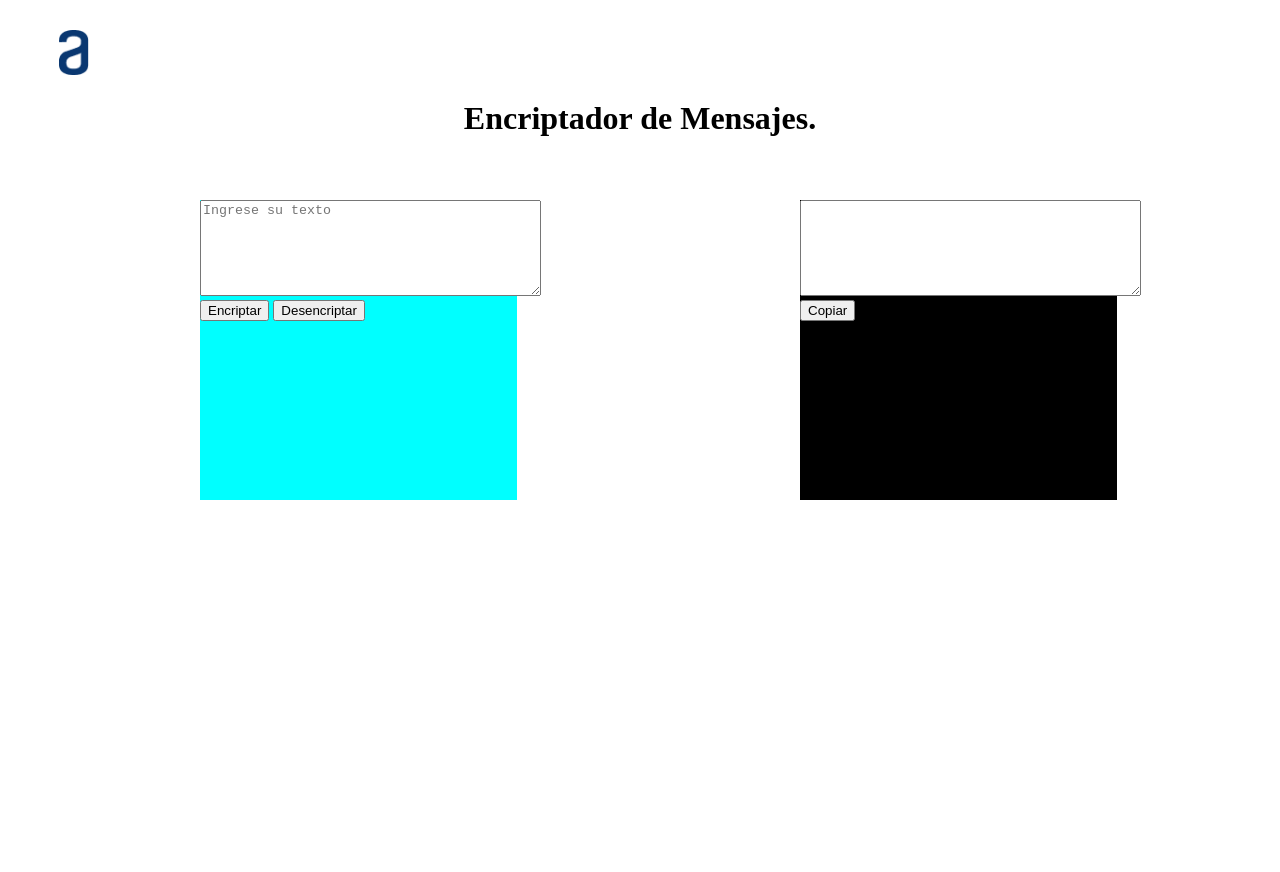
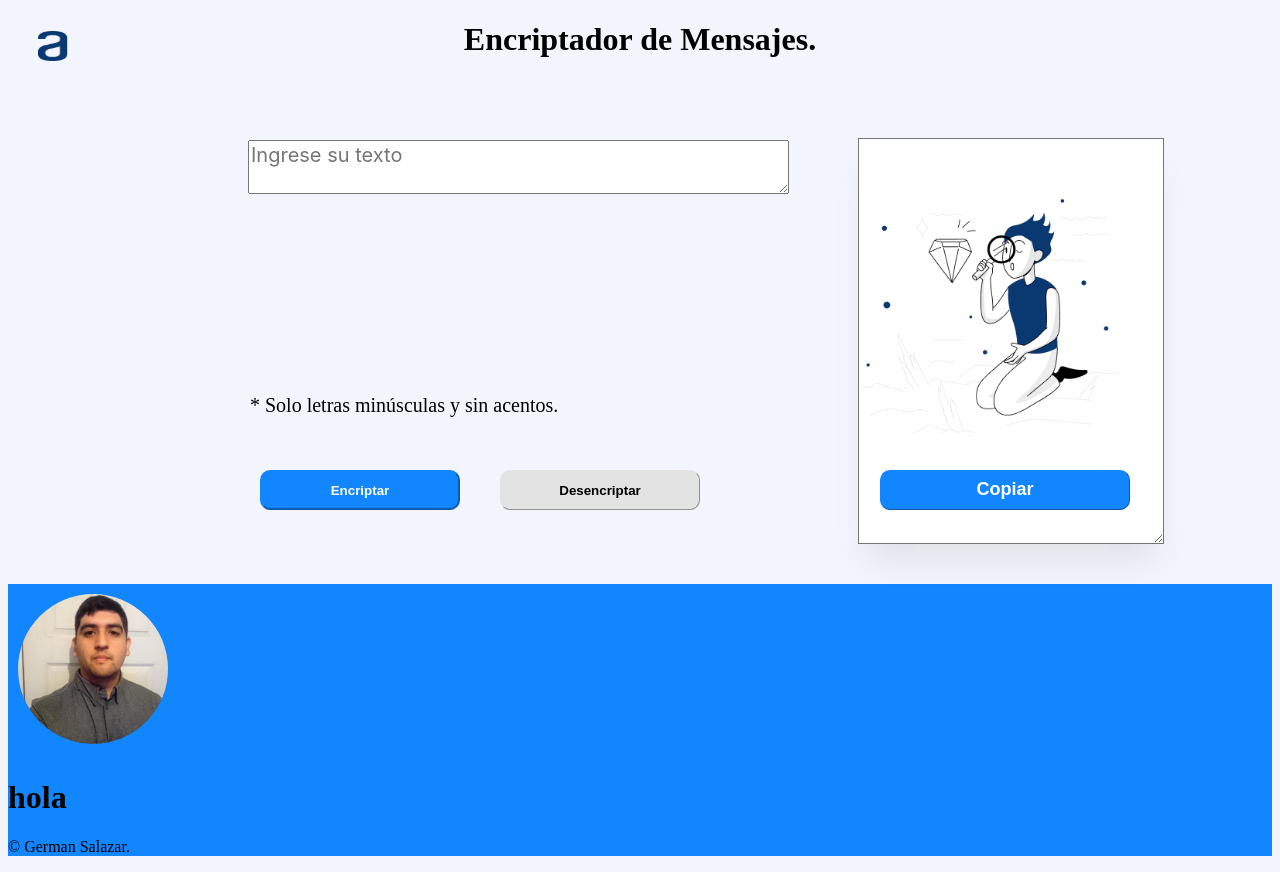
Before and after one commit to yermans01/Encriptador_Challenge, a plain HTML site: page index.html in a window 1280 px wide. Before the commit the page ends 800 px from the top, so only its background shows below. Drawn offline with Linux system fonts and the light colour scheme.

Commit message:
Agrega css final, inicio de footer, agrega imagen para footer

```diff
--- a/index.html
+++ b/index.html
@@ -5,7 +5,6 @@
     <meta http-equiv="X-UA-Compatible" content="IE=edge">
     <meta name="viewport" content="width=device-width, initial-scale=1.0">
     <link rel="stylesheet" href="style.css">
-
     <title>Encriptador</title>
 </head>
 <body>
@@ -15,10 +14,10 @@
             <h1 class="titulo">Encriptador de Mensajes.</h1>
         </header>
     <main>
-    <div class="container">
         <section class="izquierdo">
                 <textarea class="txt-input" id="txt-input" cols="40" rows="6" placeholder="Ingrese su texto"></textarea>
                 <div class="botones">
+                    <label for="info">* Solo letras minúsculas y sin acentos.</label>
                     <button class="encriptar" onclick="encriptar()">Encriptar</button>
                     <button class="desencriptar" onclick="desencriptar()">Desencriptar</button>
                 </div>
@@ -27,11 +26,13 @@
                 <textarea class="mensaje" id="mensaje" cols="40" rows="6" ></textarea>
                 <button class="copiar" onclick="copiar()">Copiar</button>
         </section>
-    </div>
-    </main>
+    </main><br><br>
+    <footer>
+        <img src="imagenes/rostro.jpg" class="imgcara" alt="Rostro para presentación">
+        <h1>hola</h1>
+        <p>&copy German Salazar.</p>
+    </footer>
+
     <script src="script.js"></script>
 </body>
-    <footer>
-
-    </footer>
 </html>
--- a/script.js
+++ b/script.js
@@ -12,6 +12,7 @@ function encriptar() {
     }
 //consulto NO hay mayusculas, que ingrese el valor a encriptado
     if(/([^a-z\ñ\s])/g.test(texto) === false) {
+        mensaje.style.backgroundImage = "none"
         document.getElementById("mensaje").value = encriptado;
 //se limpia el texto
         document.getElementById("txt-input").value = "";
--- a/style.css
+++ b/style.css
@@ -1,27 +1,112 @@
+body{
+    background: #F3F5FC;
+}
 header{
-    padding: 20px 0;
+    position: relative;
 }
-.logo {
+.logo{
+    display: flex;
+    flex-direction: column;
+    align-items: flex-start;
+    padding: 0px;
+    gap: 40px;
+    position: absolute;
     width: 30px;
-    margin-top: 2px;
-    margin-left: 4%;
+    height: 30px;
+    left: 30px;
+    top: 10px;
 }
 .titulo{
     text-align: center;
 }
-.izquierdo{
-    position:absolute;
-    width: 317px;
-    height: 300px;
-    left: 200px;
-    top: 200px;
-    background-color: aqua;
+.txt-input{
+    position: relative;
+    height: 48px;
+    left: 240px;
+    top: 60px;
+    font-family: 'Inter';
+    font-style: normal;
+    font-size: 20px;
+    color: #0A3871;
 }
-.derecho{
-    position: absolute;
-    width: 317px;
-    height: 300px;
-    left: 800px;
-    top: 200px;
-    background-color: black;
+.botones label {
+	color: black;
+	font-size: 20px;
+	position: absolute;
+	z-index: 9;
+	top: 394px;
+	left: 250px;
 }
+.encriptar {
+	font-weight: bold;
+	border-color: #1286ff;
+	background-color: #1286ff;
+	color:white;
+	border-radius: 10px;
+	width: 200px;
+	height: 40px;
+	position: absolute;
+	z-index: 6;
+	top: 470px;
+	left: 260px;
+}
+.encriptar:hover{
+    background: darkblue;
+    transform: scale(1.1);
+}
+.desencriptar {
+	font-weight: bold;
+	border-color: #e3e3e3;
+	border-width: 1px;
+	background-color: #e3e3e3;
+	color: black;
+	border-radius: 10px;
+	width: 200px;
+	height: 40px;
+	position: absolute;
+	top: 470px;
+	left: 500px;
+}
+.desencriptar:hover{
+    transform: scale(1.1);
+}
+.mensaje{
+    position: relative;
+    width: 300px;
+    height: 400px;
+    left: 850px;
+    background: #FFFFFF;
+    box-shadow: 0px 24px 32px -8px rgba(0, 0, 0, 0.08);
+    background-image: url("imagenes/Muñeco.png");
+	background-repeat: no-repeat;
+	background-size: 260px;
+	background-position-x: 0px;
+	background-position-y: 60px;
+}
+.copiar{
+    color: white;
+	font-weight: bold;
+	background-color: #1286ff;
+	display: block;
+	font-size: 18px;
+	line-height: 19.36px;
+	position: absolute;
+	z-index: 6;
+	top: 460px;
+	left: 870px;
+	margin: 10px;
+	width: 250px;
+	height: 40px;
+	border-radius: 10px;
+	border-color: #1286ff;
+	border-width: 1px;
+}
+footer {
+    background-color: #1286ff;
+}
+footer .imgcara{
+    width: 150px;
+    height: 150px;
+    border-radius:150px;
+    padding: 10px;
+}
```
Also changed, not shown: imagenes/rostro.jpg (added).
